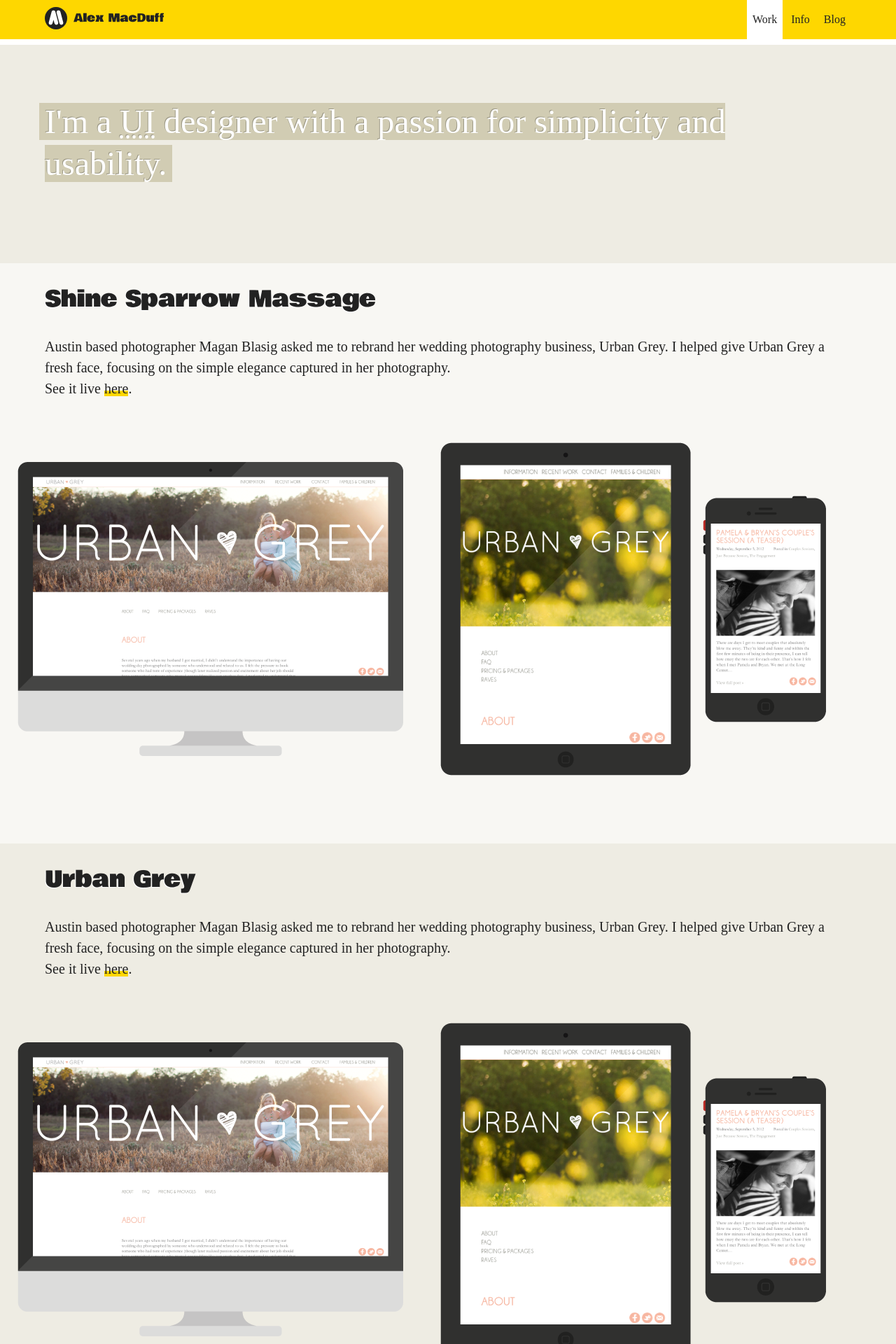
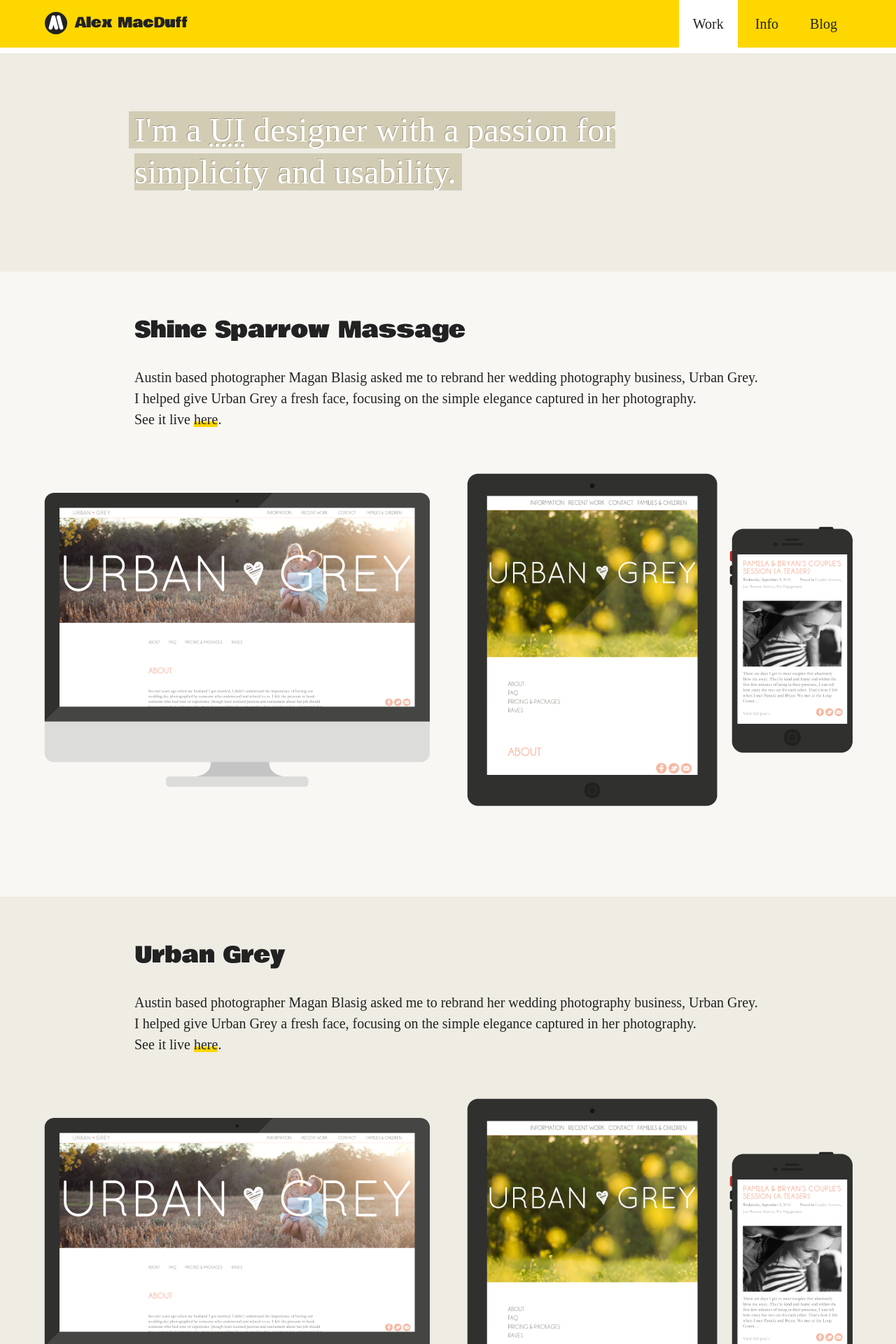
Before and after one commit to amacduff/alex-macduff-design, a Jekyll site: the page built from index.html, in a window 1280 px wide. Shown: the top 1920 px of the page at 70% size. Built offline with Jekyll 4.4.1, drawn with Linux system fonts in a browser that asks for light colours; some web fonts are replaced.

Commit message:
Add styles for medium screen size

```diff
--- a/_sass/_footer.scss
+++ b/_sass/_footer.scss
@@ -16,7 +16,7 @@ footer {
 	ul,
 	p {
 		font: {
-			@include fntz(1.25);
+			@include fntz(1);
 		}
 		margin: 0 auto;
 		width: 90%;
--- a/_sass/_header.scss
+++ b/_sass/_header.scss
@@ -16,8 +16,8 @@
 	font: {
 		family: $font-heading;
 	}
-	@include grid(6);
-	padding: 0.65rem 0;
+	@include grid(4);
+	padding: 0.9rem 0;
 }
 
 .site-name {
@@ -34,18 +34,18 @@
 }
 
 .site-nav {
-	@include grid(6);
+	@include grid(8);
 
 	ul {
 		overflow: hidden;
-		padding: 1.25rem 0;
+		padding: 1.5rem 0;
 		text-align: right;
 
 		li {
 			display: inline-block;
 
 			a {
-				padding: 1.25rem 0.5rem;
+				padding: 1.5rem 1.25rem;
 
 				&:hover {
 					color: $color-accent-2;
--- a/_sass/_media_queries.scss
+++ b/_sass/_media_queries.scss
@@ -1,13 +1,63 @@
 /* Media Queries */
-
-@media screen and (min-width: 480px) {
-
-}
 
 @media screen and (min-width: 600px) {
 
+	.top-bar {
+		font: {
+			@include fntz(1.25);
+		}
+	}
+
+	.site-title {
+		@include grid(6);
+		padding: 1.05rem 0;
+	}
+
 	.site-name {
 		display: inline;
+	}
+
+	.site-nav {
+		@include grid(6);
+
+		ul {
+			padding:
+
+			li a {
+				padding: 1.5rem 1.25rem;
+			}
+
+		}
+
+	}
+
+	.ui-designer {
+		@include grid(8);
+		padding: 5rem 15%;
+	}
+
+	.project {
+
+		.samples {
+			text-align: center;
+		}
+
+		h1,
+		p {
+			width: 70%;
+		}
+
+	}
+
+	footer {
+
+		ul,
+		p {
+			font: {
+				@include fntz(1.25);
+			}
+		}
+
 	}
 
 }
--- a/_sass/_work.scss
+++ b/_sass/_work.scss
@@ -2,7 +2,8 @@
 
 .ui-designer {
 	background-color: $color-background;
-	padding: 5rem 5%;
+	@include grid(11);
+	padding: 5rem 0 5rem 5%;
 
 	p {
 		background-color: darken($color-background, 15%);
@@ -14,17 +15,18 @@
 		}
 		line-height: 1.25em;
 		text-shadow: -1px -1px 0 $color-shadow;
-		width: 90%;
 	}
 
 }
 
 .work {
+	clear: both;
 	padding: 2rem 0 4rem 0;
 }
 
 .project {
-	padding: 2rem 0;
+	overflow: hidden;
+	padding: 4rem 0;
 
 	h1,
 	p {
@@ -36,4 +38,10 @@
 		background-color: lighten($color-background, 5%);
 	}
 
+	.details,
+	.samples {
+		@include grid(12);
+
+	}
+
 }
--- a/index.html
+++ b/index.html
@@ -11,35 +11,51 @@ layout: default
 <main class="work">
 
     <section class="project">
+        <div class="details">
             <h1 class="anchor">Shine Sparrow Massage</h1>
             <p>Austin based photographer Magan Blasig asked me to rebrand her wedding photography business, Urban Grey. I helped give Urban Grey a fresh face, focusing on the simple elegance captured in her photography.</p>
             <p>See it live <a href="http://urbangrey.com" target="_blank">here</a>.</p>
+        </div>
+        <div class="samples">
             <img src="img/sample_ug1.png">
             <img src="img/sample_ug2.png">
+        </div>
     </section>
 
     <section class="project">
+        <div class="details">
             <h1 class="anchor">Urban Grey</h1>
             <p>Austin based photographer Magan Blasig asked me to rebrand her wedding photography business, Urban Grey. I helped give Urban Grey a fresh face, focusing on the simple elegance captured in her photography.</p>
             <p>See it live <a href="http://urbangrey.com" target="_blank">here</a>.</p>
+        </div>
+        <div class="samples">
             <img src="img/sample_ug1.png">
             <img src="img/sample_ug2.png">
+        </div>
     </section>
 
     <section class="project">
+        <div class="details">
             <h1 class="anchor">Emilee Jo</h1>
             <p>Emilee Guidorzi is a writer / editor / storyteller. I made her a simple, responsive portfolio site that reflects her fun-loving personality.</p>
             <p>See it live <a href="http://emileejo.com" target="_blank">here</a>.</p>
+        </div>
+        <div class="samples">
             <img src="img/sample_ej1.png">
             <img src="img/sample_ej2.png">
+        </div>
     </section>
 
     <section class="project">
+        <div class="details">
             <h1 class="anchor">Handdrawn Things</h1>
             <p>A side project of mine, originally conceived to keep me drawing a little something every day. I designed it to be a resource for designers, and all the images are available for download and use, royalty free.</p>
             <p>See it live <a href="http://handdrawnthings.com" target="_blank">here</a>.</p>
+        </div>
+        <div class="samples">
             <img src="img/sample_ht1.png">
             <img src="img/sample_ht2.png">
+        </div>
     </section>
 
 </main>
```
Lines whose indentation alone changed are shown as unchanged.
